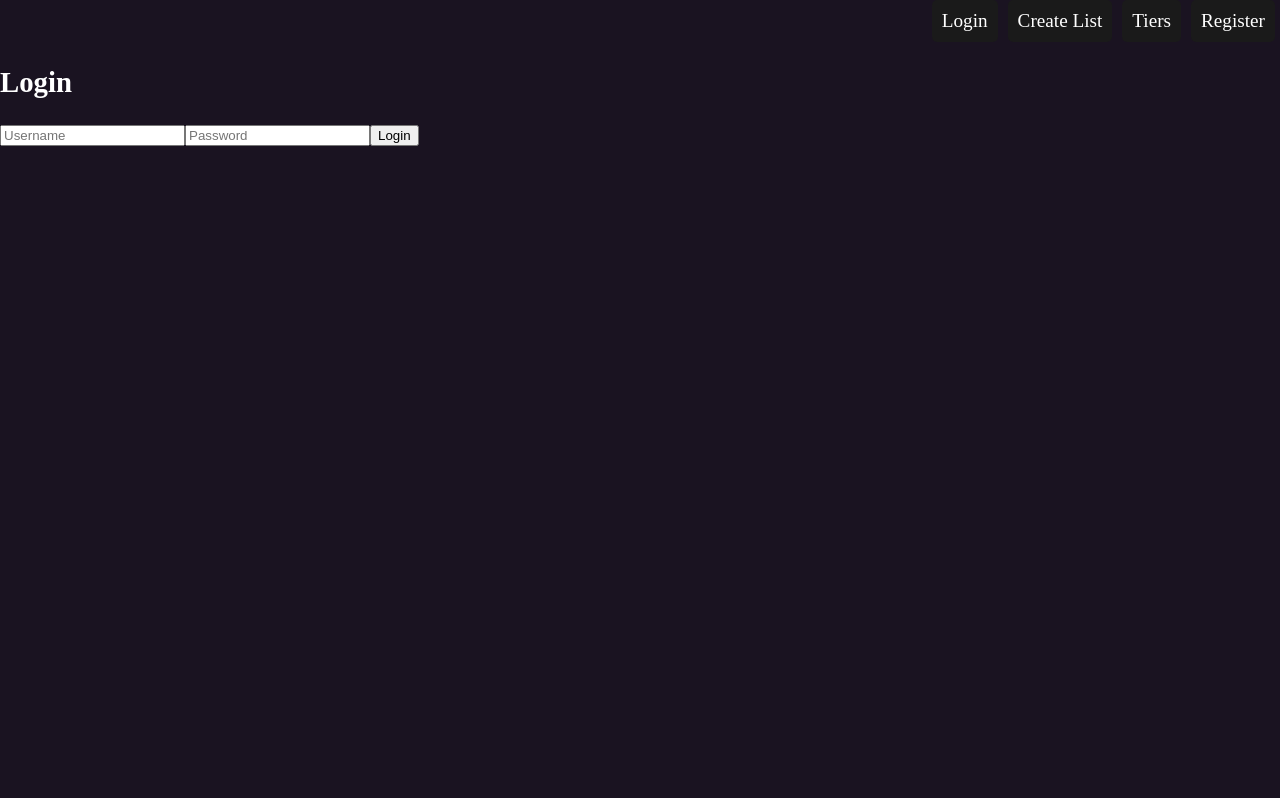
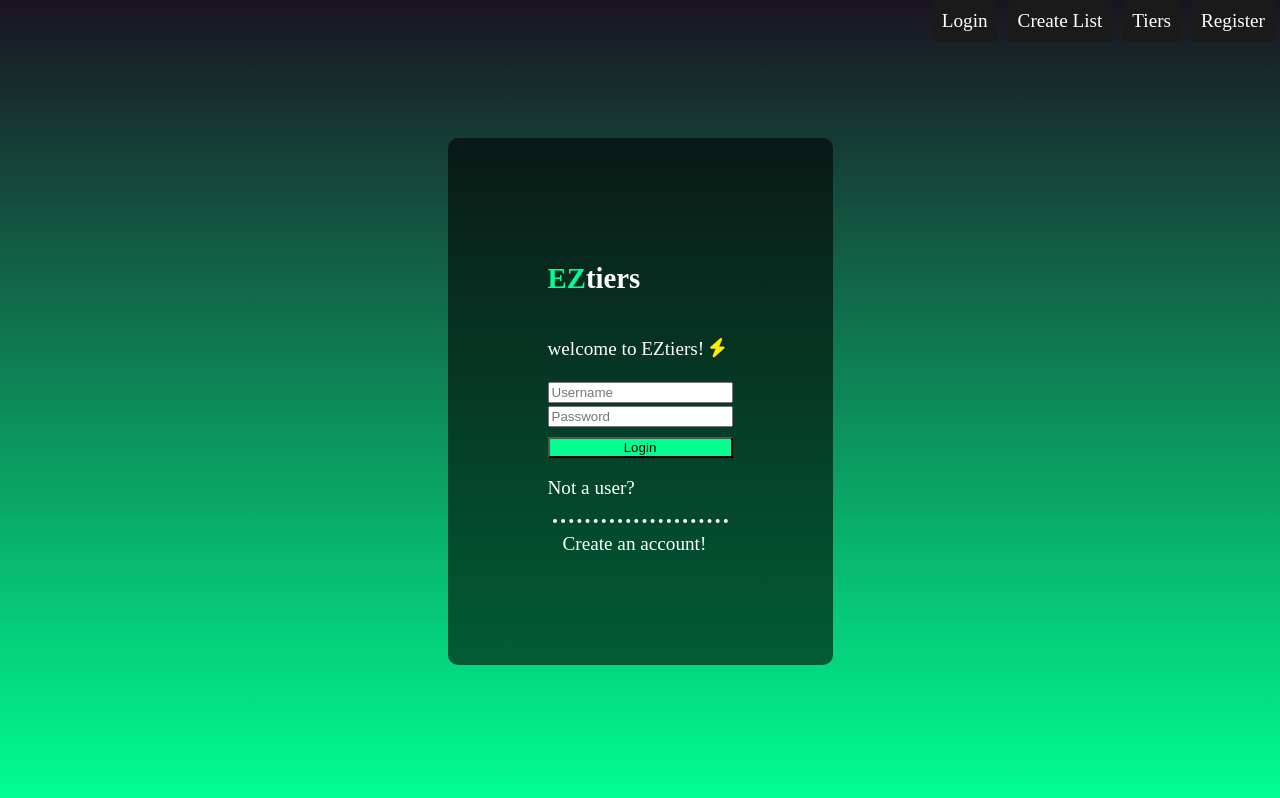
Before and after one commit to kcavner/eztiers, a React (Create React App) app in the folder client/: page /login in a window 1280 px wide. Built offline with nearby package versions, Linux system fonts and the light colour scheme.

Commit message:
login screen styled

```diff
--- a/client/package.json
+++ b/client/package.json
@@ -4,6 +4,9 @@
   "proxy": "http://localhost:3001",
   "private": true,
   "dependencies": {
+    "@fortawesome/fontawesome-svg-core": "^6.4.2",
+    "@fortawesome/free-solid-svg-icons": "^6.4.2",
+    "@fortawesome/react-fontawesome": "^0.2.0",
     "@testing-library/jest-dom": "^5.17.0",
     "@testing-library/react": "^13.4.0",
     "@testing-library/user-event": "^13.5.0",
--- a/client/src/index.css
+++ b/client/src/index.css
@@ -18,7 +18,7 @@ a{
   font-size: larger;
   height:100vh;
   width: 100vw;
-  background-color: rgb(26, 19, 33);
+  background: linear-gradient(to bottom, rgb(26, 19, 33), rgb(0, 255, 145));
 }
 #tierRow{
 display: flex;
@@ -85,3 +85,43 @@ justify-content: center;
 .dButton:hover{
   padding-inline: 10px;
 }
+.login-container{
+display: flex;
+flex-direction: column;
+align-items: center;
+}
+.login-form{
+  display: flex;
+  flex-direction: column;
+  margin: 10px;
+  margin-top: 12vh;
+  background-color: rgba(0, 0, 0, 0.573);
+  padding: 100px;
+  border-radius: 10px;
+}
+.login-item{
+margin-top: 3px;
+}
+.login-button{
+  margin-top: 10px;
+  background-color:rgb(0, 255, 145) ;
+}
+.login-button:hover{
+
+  cursor: pointer;
+}
+.create-account{
+  background-color: rgba(0, 0, 0, 0);
+  border-width: 4px;
+  border-color: white;
+  border-style:dotted;
+  border-bottom: 0px;
+  border-inline: 0px;
+  border-radius: 0px;
+}
+.create-account:hover{
+  color: rgb(0, 255, 145);
+}
+.ez-span{
+  color: rgb(0, 255, 145);
+}
--- a/client/src/index.js
+++ b/client/src/index.js
@@ -2,6 +2,11 @@ import React from 'react';
 import ReactDOM from 'react-dom/client';
 import './index.css';
 import App from './App';
+import { library } from '@fortawesome/fontawesome-svg-core';
+import { fas } from '@fortawesome/free-solid-svg-icons';
+import { FontAwesomeIcon } from '@fortawesome/react-fontawesome';
+
+library.add(fas);
 
 const root = ReactDOM.createRoot(document.getElementById('root'));
 root.render(
--- a/client/src/pages/login.js
+++ b/client/src/pages/login.js
@@ -1,6 +1,9 @@
 import React, {useState} from 'react';
+import {Link} from 'react-router-dom'
 import Auth from '../utils/auth'
 import axiosInstance from '../utils/axiosInstance';
+import { FontAwesomeIcon } from '@fortawesome/react-fontawesome';
+import { faBolt } from '@fortawesome/free-solid-svg-icons';
 
 export default function Login(){
     const [username,setUsername] = useState();
@@ -28,22 +31,28 @@ export default function Login(){
     }
 
     return(
-        <div>
-      <h2>Login</h2>
-      <form onSubmit={handleLogin}>
+        <div className='login-container'>
+
+      <form className="login-form" onSubmit={handleLogin}>
+      <h2><span className='ez-span'>EZ</span>tiers</h2>
+      <p>welcome to EZtiers! <FontAwesomeIcon style={{color: "ffea00",}} icon={faBolt} /> </p>
         <input
+        className='login-item'
           type="text"
           placeholder="Username"
           value={username}
           onChange={(e) => setUsername(e.target.value)}
         />
         <input
+        className='login-item'
           type="password"
           placeholder="Password"
           value={password}
           onChange={(e) => setPassword(e.target.value)}
         />
-        <button type="submit">Login</button>
+        <button className='login-button' type="submit">Login</button>
+        <p>Not a user?</p>
+        <Link className="create-account" to="/register">Create an account!</Link>
       </form>
     </div>
     )
```
Also changed, not shown: 1 other file (tests, documents, lock files or other folders).
